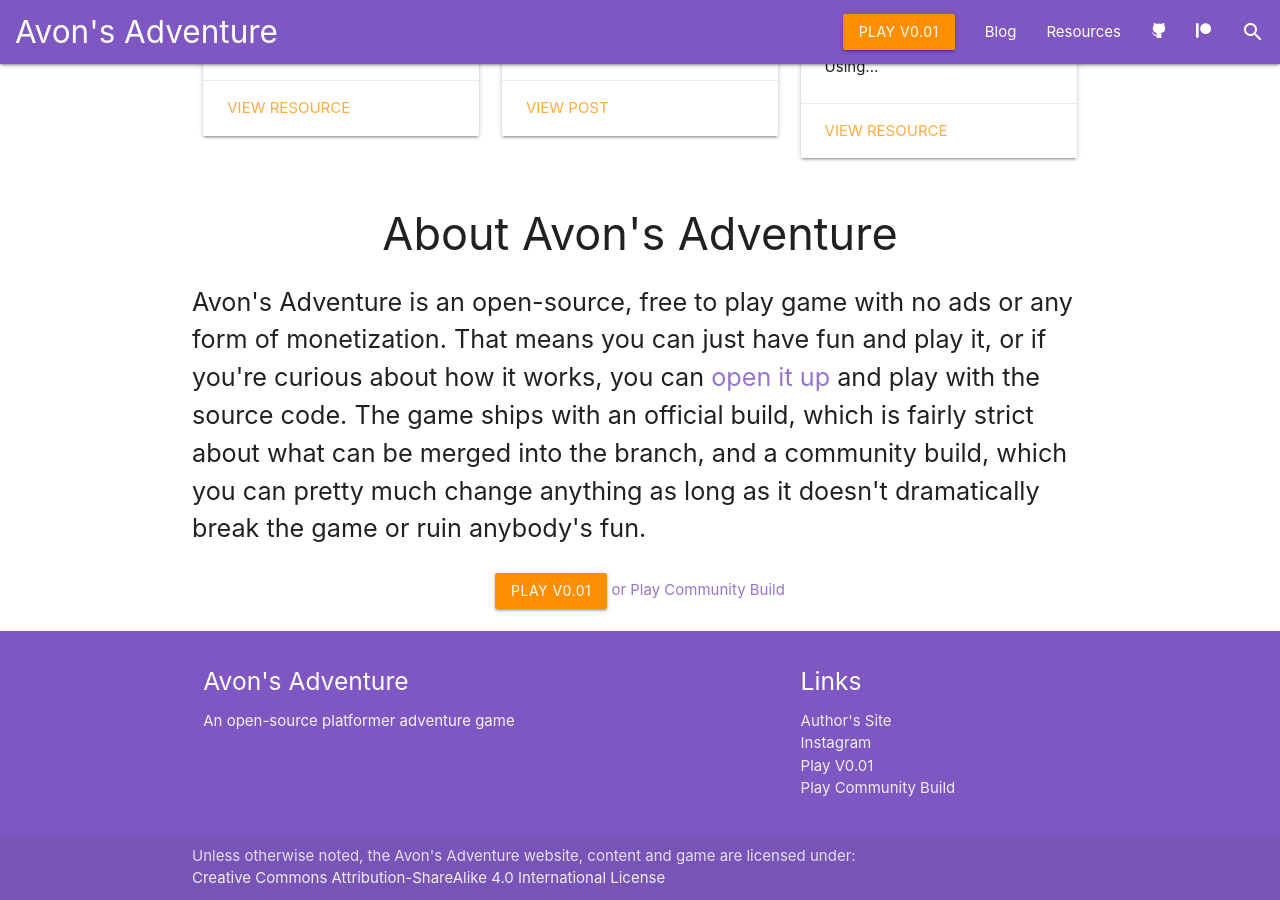
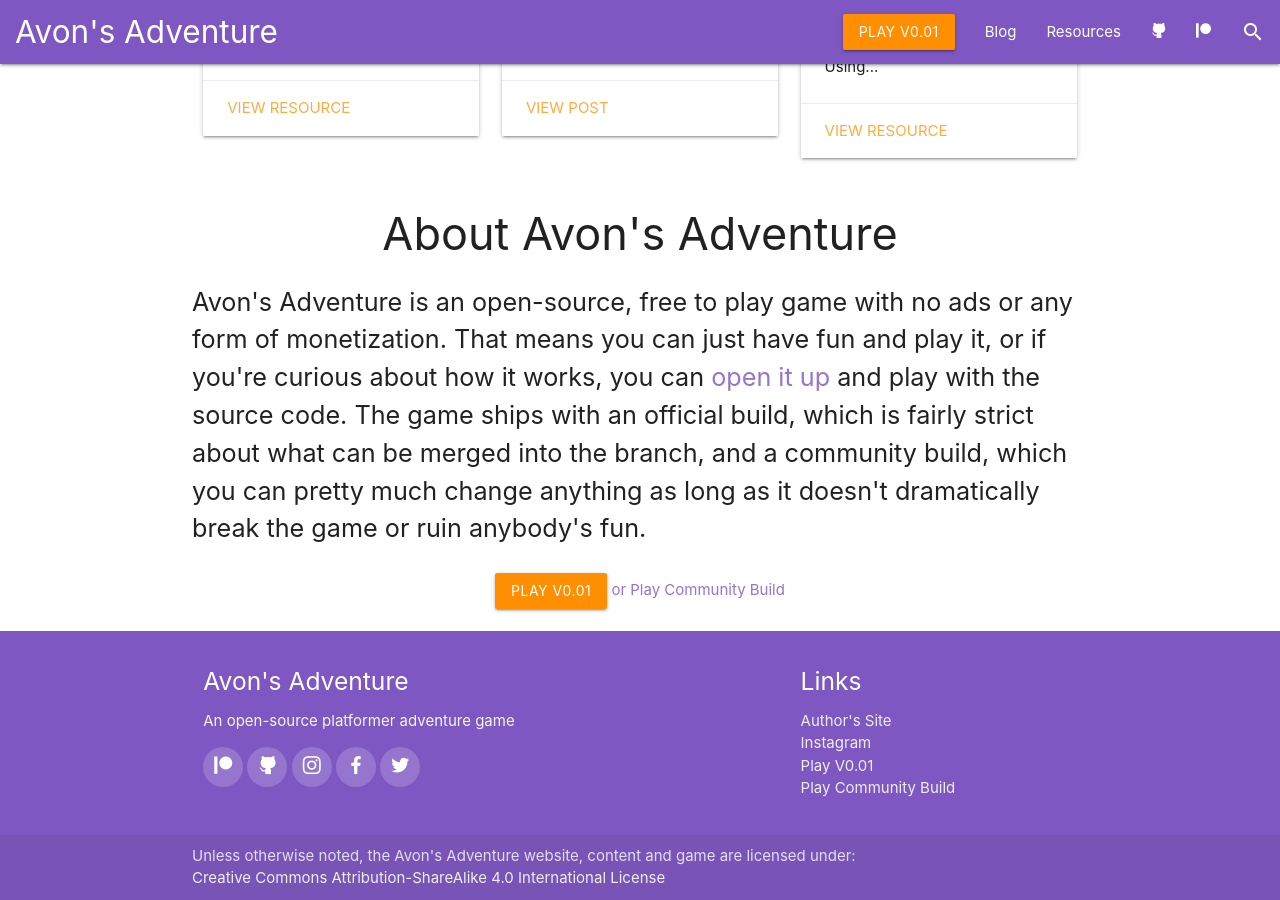
Before and after one commit to saricden/aldos-adventure, a Jekyll site: the page built from index.html, in a window 1280 px wide and 900 px high, scrolled down 877 px. Built offline with Jekyll 4.4.1, drawn with Linux system fonts in a browser that asks for light colours.

Commit message:
Adds social links to footer.

```diff
--- a/_includes/footer.html
+++ b/_includes/footer.html
@@ -6,6 +6,21 @@
       <div class="col l6 s12">
         <h5 class="white-text">Avon's Adventure</h5>
         <p class="grey-text text-lighten-4">An open-source platformer adventure game</p>
+        <a class="social-btn" href="//patreon.com/saricden" target="_blank">
+          <span class="socicon socicon-patreon"></span>
+        </a>
+        <a class="social-btn" href="//github.com/saricden/avons-adventure" target="_blank">
+          <span class="socicon socicon-github"></span>
+        </a>
+        <a class="social-btn" href="//instagram.com/saricden" target="_blank">
+          <span class="socicon socicon-instagram"></span>
+        </a>
+        <a class="social-btn" href="//facebook.com/saricden" target="_blank">
+          <span class="socicon socicon-facebook"></span>
+        </a>
+        <a class="social-btn" href="//twitter.com/saricden" target="_blank">
+          <span class="socicon socicon-twitter"></span>
+        </a>
       </div>
       <div class="col l4 offset-l2 s12">
         <h5 class="white-text">Links</h5>
--- a/_layouts/default.html
+++ b/_layouts/default.html
@@ -31,7 +31,18 @@
       <li><a class="btn" href="//avons-adventure.netlify.com" target="_blank">Play v{{ site.version }}</a></li>
       <li><a href="/avons-adventure/blog">Blog</a></li>
       <li><a href="/avons-adventure/resources">Resources</a></li>
-      <li><a href="//github.com/saricden/avons-adventure" target="_blank">GitHub</a></li>
+      <li>
+        <a href="//github.com/saricden/avons-adventure" target="_blank">
+          <!-- <span class="socicon socicon-github"></span> -->
+          GitHub
+        </a>
+      </li>
+      <li>
+        <a href="//www.patreon.com/saricden" target="_blank">
+          <!-- <span class="socicon socicon-patreon"></span> -->
+          Patreon
+        </a>
+      </li>
       <li><a href="/avons-adventure/search"><i class="material-icons">search</i></a></li>
     </ul>
 
```
